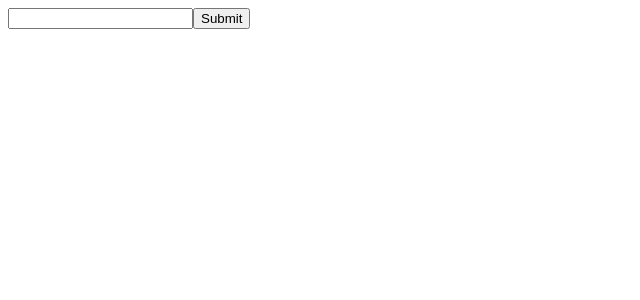
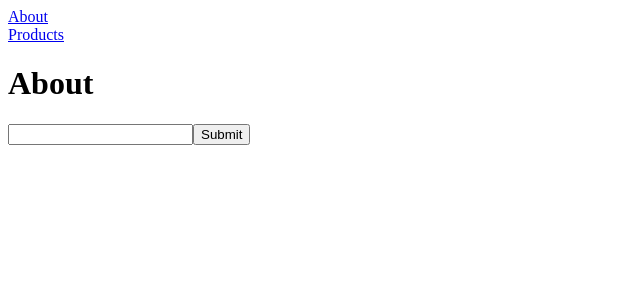
Before and after one commit to ShawnTseng/vue-lesson, a Vue app: page /#/about in a window 1280 px wide. Shown: the top 300 px of the page, without its empty margins (0-640 px from the left). Built offline with nearby package versions, Linux system fonts and the light colour scheme.

Commit message:
add vue router

```diff
--- a/package.json
+++ b/package.json
@@ -9,7 +9,8 @@
   },
   "dependencies": {
     "core-js": "^3.6.4",
-    "vue": "^2.6.11"
+    "vue": "^2.6.11",
+    "vue-router": "^3.1.6"
   },
   "devDependencies": {
     "@vue/cli-plugin-babel": "~4.3.0",
--- a/src/App.vue
+++ b/src/App.vue
@@ -1,5 +1,11 @@
 <template>
   <div>
+    <div class="menu">
+      <router-link to="/about">About</router-link>
+      <br />
+      <router-link to="/products">Products</router-link>
+    </div>
+    <router-view></router-view>
     <TodoInput @submit="addTodo" />
     <ul>
       <TodoItem
@@ -13,10 +19,19 @@
 </template>
 
 <script>
+import VueRouter from "vue-router";
 import TodoInput from "./components/TodoInput.vue";
 import TodoItem from "./components/TodoItem.vue";
+import Products from "./components/Products.vue";
+import About from "./components/About.vue";
 
 export default {
+  router: new VueRouter({
+    routes: [
+      { path: "/about", component: About },
+      { path: "/products", component: Products }
+    ]
+  }),
   data() {
     return {
       todos: []
--- /dev/null
+++ b/src/components/About.vue
@@ -0,0 +1,3 @@
+<template>
+  <h1>About</h1>
+</template>
--- /dev/null
+++ b/src/components/Products.vue
@@ -0,0 +1,3 @@
+<template>
+  <h1>Products</h1>
+</template>
--- a/src/main.js
+++ b/src/main.js
@@ -1,7 +1,10 @@
 import Vue from 'vue'
 import App from './App.vue'
+import VueRouter from 'vue-router';
 
 Vue.config.productionTip = false
+
+Vue.use(VueRouter);
 
 new Vue({
   render: h => h(App),
```
Also changed, not shown: 1 other file (tests, documents, lock files or other folders).
